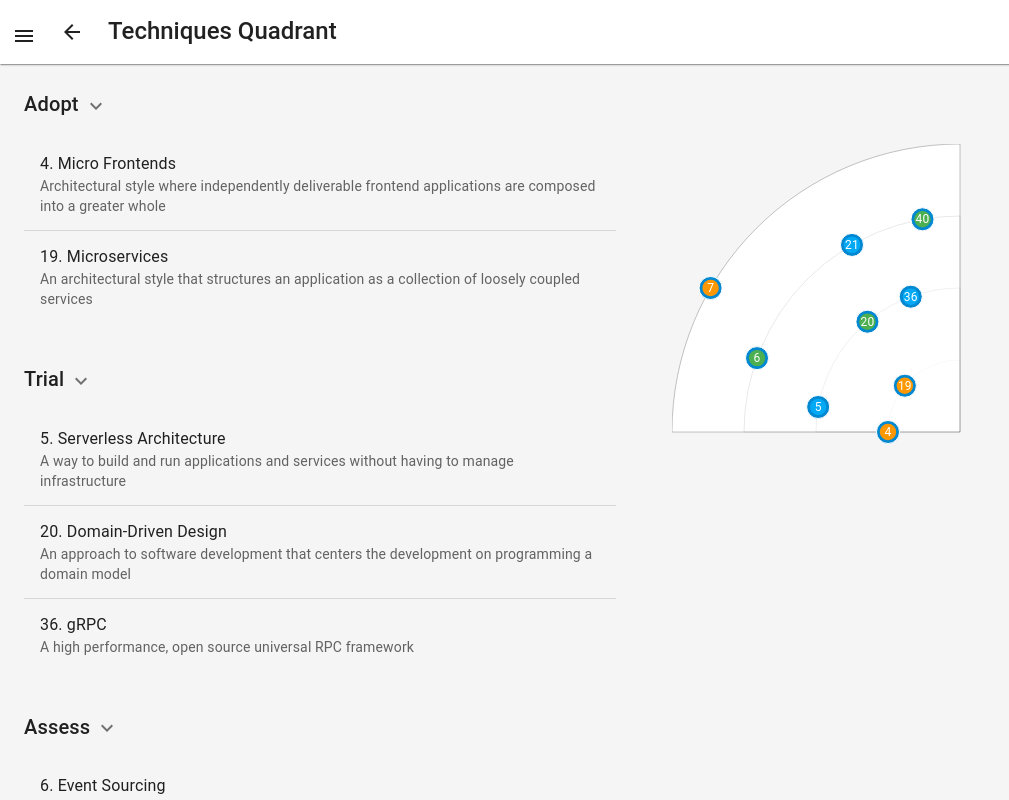
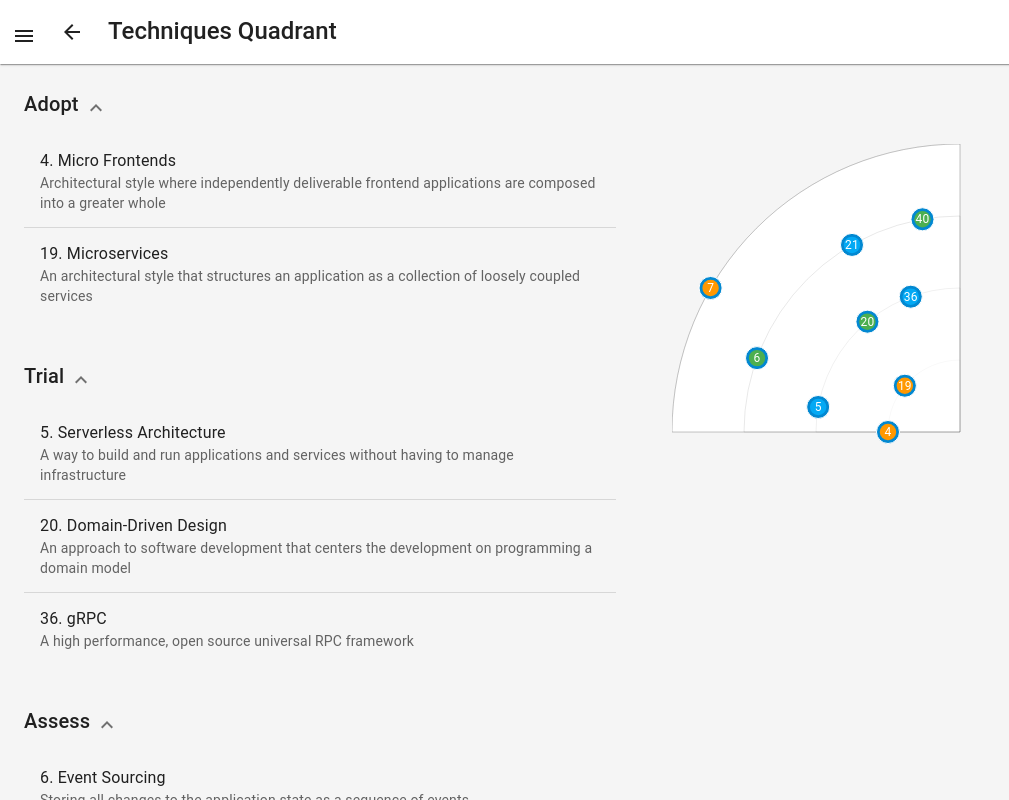
Before and after one commit to ThomasRohde/tech-radar, a React (Vite) app: page /quadrant/1 in a window 1280 px wide. Shown: the whole page, without its empty margins (0-1009 px from the left). Built offline with nearby package versions, Linux system fonts and the light colour scheme.

Commit message:
ExpandButton

```diff
--- a/src/components/AdminPage.jsx
+++ b/src/components/AdminPage.jsx
@@ -1,5 +1,5 @@
-import AddIcon from '@mui/icons-material/Add';
-import ArrowBackIcon from '@mui/icons-material/ArrowBack';
+import AddIcon from "@mui/icons-material/Add";
+import ArrowBackIcon from "@mui/icons-material/ArrowBack";
 import {
   AppBar,
   Box,
@@ -11,18 +11,18 @@ import {
   Toolbar,
   Typography,
   useMediaQuery,
-  useTheme
-} from '@mui/material';
-import React, { useEffect, useRef, useState } from 'react';
-import { useNavigate } from 'react-router-dom';
-import TechDetails from './TechDetails';
-import TechList from './TechList';
+  useTheme,
+} from "@mui/material";
+import React, { useEffect, useRef, useState } from "react";
+import { useNavigate } from "react-router-dom";
+import TechDetails from "./TechDetails";
+import TechList from "./TechList";
 
 const AdminPage = () => {
   const [selectedTech, setSelectedTech] = useState(null);
   const [isDialogOpen, setIsDialogOpen] = useState(false);
   const theme = useTheme();
-  const isSmallScreen = useMediaQuery(theme.breakpoints.down('sm'));
+  const isSmallScreen = useMediaQuery(theme.breakpoints.down("sm"));
   const navigate = useNavigate();
   const mainContentRef = useRef(null);
 
@@ -49,28 +49,36 @@ const AdminPage = () => {
   };
 
   return (
-    <Box sx={{
-      display: 'flex',
-      flexDirection: 'column',
-      height: '100vh',
-      bgcolor: theme.palette.background.default,
-      color: theme.palette.text.primary,
-    }}>
+    <Box
+      sx={{
+        display: "flex",
+        flexDirection: "column",
+        height: "100vh",
+        bgcolor: theme.palette.background.default,
+        color: theme.palette.text.primary,
+      }}
+    >
       <AppBar position="static" color="default" elevation={1}>
-        <Toolbar sx={{
-          pl: { xs: theme.spacing(7), sm: theme.spacing(8) },
-          pr: theme.spacing(2),
-        }}>
+        <Toolbar
+          sx={{
+            pl: { xs: theme.spacing(7), sm: theme.spacing(8) },
+            pr: theme.spacing(2),
+          }}
+        >
           <IconButton
             edge="start"
             color="inherit"
             aria-label="back to home"
-            onClick={() => navigate('/')}
+            onClick={() => navigate("/")}
             sx={{ mr: theme.spacing(2) }}
           >
             <ArrowBackIcon />
           </IconButton>
-          <Typography variant={isSmallScreen ? "h6" : "h5"} component="h1" sx={{ flexGrow: 1, fontWeight: theme.typography.fontWeightMedium }}>
+          <Typography
+            variant={isSmallScreen ? "h6" : "h5"}
+            component="h1"
+            sx={{ flexGrow: 1, fontWeight: theme.typography.fontWeightMedium }}
+          >
             Admin Page
           </Typography>
           <Button
@@ -87,21 +95,36 @@ const AdminPage = () => {
 
       <Container
         maxWidth="lg"
-        sx={{ flexGrow: 1, display: 'flex', flexDirection: 'column', mt: 4, mb: 4, overflow: 'hidden' }}
+        sx={{
+          flexGrow: 1,
+          display: "flex",
+          flexDirection: "column",
+          mt: 4,
+          mb: 4,
+          overflow: "hidden",
+        }}
       >
         <Paper
           elevation={3}
-          sx={{ p: theme.spacing(3), display: 'flex', flexDirection: 'column', height: '100%' }}
+          sx={{
+            p: theme.spacing(3),
+            display: "flex",
+            flexDirection: "column",
+            height: "100%",
+          }}
           ref={mainContentRef}
-          tabIndex="-1"  // Make the element focusable without including it in the natural tab order
+          tabIndex="-1" // Make the element focusable without including it in the natural tab order
         >
           <Typography variant="h6" gutterBottom>
             Manage Technologies
           </Typography>
-          <Typography variant="body2" sx={{ mb: 2, color: theme.palette.text.secondary }}>
+          <Typography
+            variant="body2"
+            sx={{ mb: 2, color: theme.palette.text.secondary }}
+          >
             Here you can view, add, edit, or delete technologies in the radar.
           </Typography>
-          <Box sx={{ flexGrow: 1, overflow: 'hidden' }}>
+          <Box sx={{ flexGrow: 1, overflow: "hidden" }}>
             <TechList onSelectTech={handleSelectTech} />
           </Box>
         </Paper>
--- a/src/components/BurgerMenu.jsx
+++ b/src/components/BurgerMenu.jsx
@@ -49,6 +49,7 @@ const BurgerMenu = () => {
   };
 
   const handleLogin = () => {
+    console.log(username, password, import.meta.env.VITE_ADMIN_PASSWORD);
     if (username === import.meta.env.VITE_ADMIN_USERNAME && password === import.meta.env.VITE_ADMIN_PASSWORD) {
       setIsLoginOpen(false);
       navigate('/admin');
--- a/src/components/QuadrantPage.jsx
+++ b/src/components/QuadrantPage.jsx
@@ -3,6 +3,7 @@ import ExpandMoreIcon from '@mui/icons-material/ExpandMore';
 import {
     AppBar,
     Box,
+    Collapse,
     Divider,
     IconButton,
     List,
@@ -28,6 +29,7 @@ const QuadrantPage = () => {
   const isMobile = useMediaQuery(theme.breakpoints.down('sm'));
   const { technologies } = useTechnologies();
   const [svgSize, setSvgSize] = useState(800);
+  const [expandedRings, setExpandedRings] = useState(RINGS.reduce((acc, ring) => ({ ...acc, [ring]: true }), {}));
 
   const quadrantId = parseInt(id, 10);
   const quadrantName = QUADRANTS[quadrantId];
@@ -53,6 +55,10 @@ const QuadrantPage = () => {
 
     return () => window.removeEventListener('resize', updateSize);
   }, [isMobile]);
+
+  const handleExpandRing = (ring) => {
+    setExpandedRings(prev => ({ ...prev, [ring]: !prev[ring] }));
+  };
 
   return (
     <Box sx={{
@@ -103,12 +109,29 @@ const QuadrantPage = () => {
         }}>
           {technologiesByRing.map(({ ring, technologies }) => (
             <Box key={ring} sx={{ mb: 4 }}>
+              <Box
+                sx={{
+                  display: 'flex',
+                  alignItems: 'center',
+                  cursor: 'pointer'
+                }}
+                onClick={() => handleExpandRing(ring)}
+              >
                 <Typography variant="h6" gutterBottom>
                   {ring}
+                </Typography>
                 <IconButton size="small">
-                  <ExpandMoreIcon />
+                  <ExpandMoreIcon
+                    sx={{
+                      transform: expandedRings[ring] ? 'rotate(180deg)' : 'rotate(0deg)',
+                      transition: theme.transitions.create('transform', {
+                        duration: theme.transitions.duration.shortest,
+                      }),
+                    }}
+                  />
                 </IconButton>
-              </Typography>
+              </Box>
+              <Collapse in={expandedRings[ring]}>
                 <List>
                   {technologies.map((tech, index) => (
                     <React.Fragment key={tech.id}>
@@ -122,6 +145,7 @@ const QuadrantPage = () => {
                     </React.Fragment>
                   ))}
                 </List>
+              </Collapse>
             </Box>
           ))}
         </Box>
```
Also changed, not shown: 1 other file (tests, documents, lock files or other folders). Lines whose indentation alone changed are shown as unchanged.
